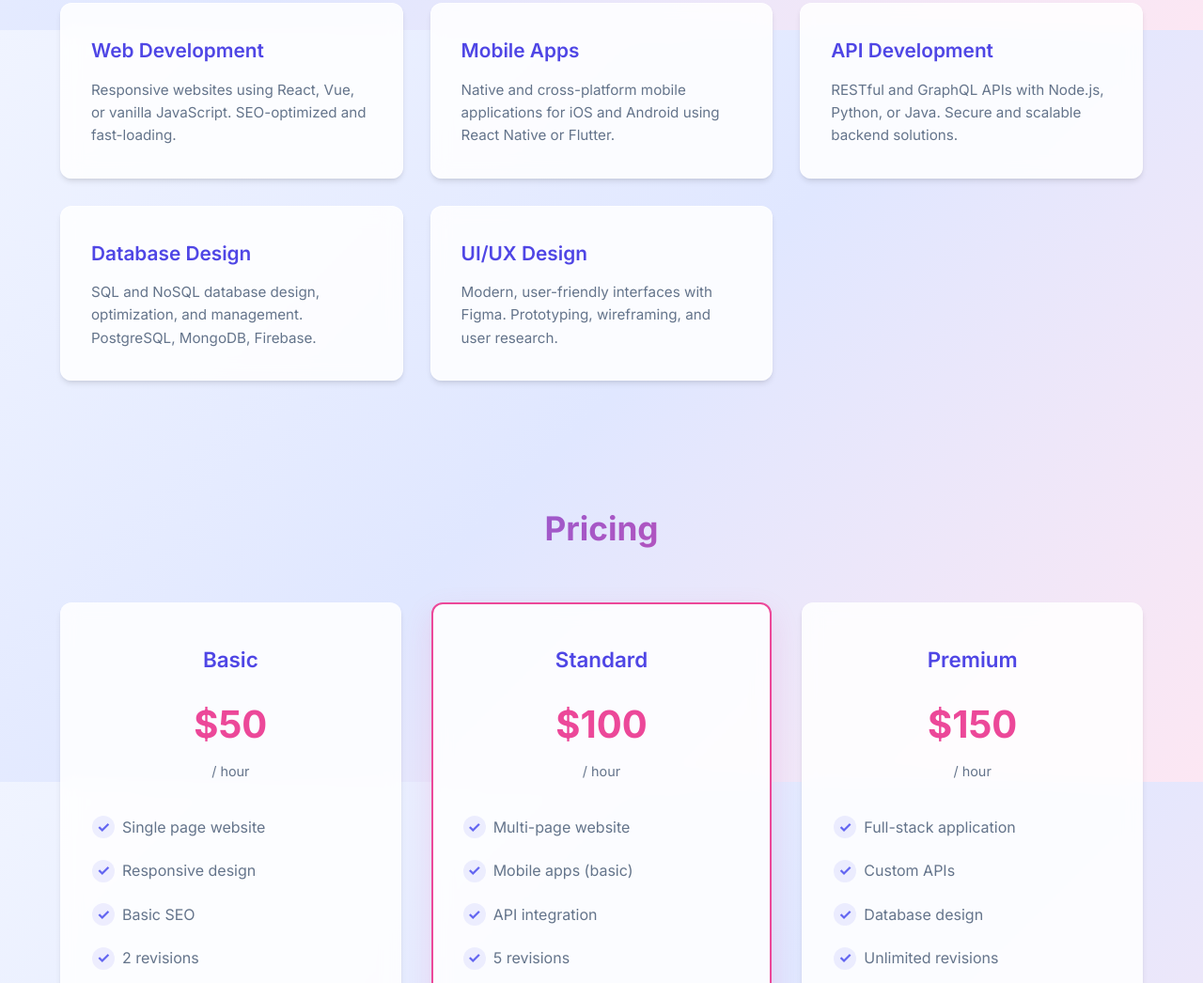
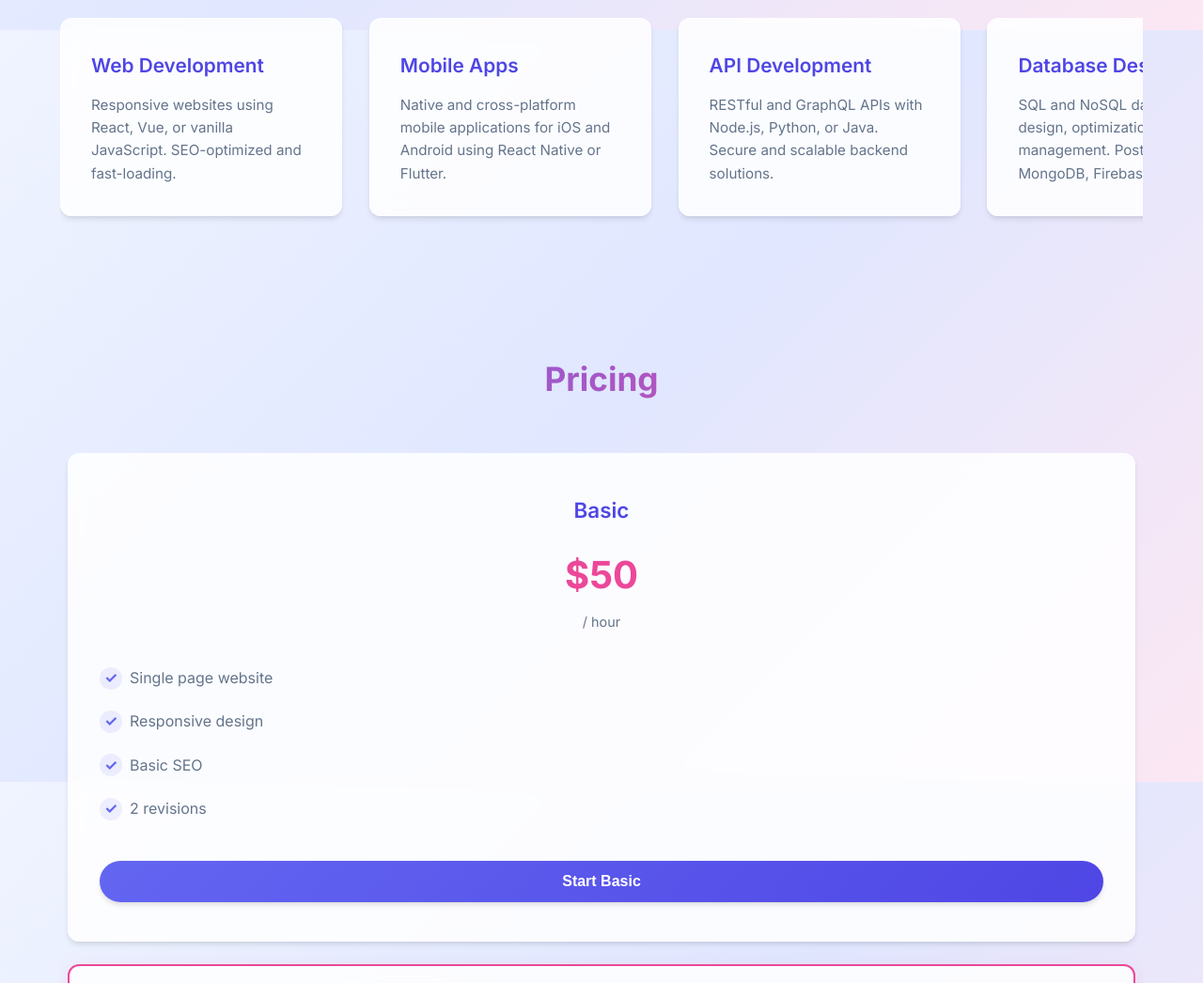
Before and after one commit to newwakar/portfolio, a website: page index.html in a window 1280 px wide. Shown: the part 768-1814 px from the top of the page at 94% size. Drawn offline with Linux system fonts and the light colour scheme.

Commit message:
Update styles.css

```diff
--- a/styles.css
+++ b/styles.css
@@ -229,7 +229,7 @@ header:hover {
     color: var(--gray);
 }
 
-/* ===== SERVICES SECTION ===== */
+/* ===== SERVICES SECTION (Horizontal Scroll) ===== */
 .services {
     padding: 4rem 0;
 }
@@ -248,12 +248,32 @@ header:hover {
 }
 
 .services-grid {
-    display: grid;
-    grid-template-columns: repeat(auto-fit, minmax(280px, 1fr));
+    display: flex;
+    overflow-x: auto;
     gap: 1.8rem;
+    padding: 1rem 0;
+    scroll-snap-type: x mandatory;
+    scrollbar-width: thin;
+    scrollbar-color: var(--primary-light) transparent;
+    -webkit-overflow-scrolling: touch;
+}
+
+.services-grid::-webkit-scrollbar {
+    height: 8px;
+}
+
+.services-grid::-webkit-scrollbar-track {
+    background: transparent;
+}
+
+.services-grid::-webkit-scrollbar-thumb {
+    background: var(--primary-light);
+    border-radius: 10px;
 }
 
 .service-card {
+    flex: 0 0 300px;
+    scroll-snap-align: start;
     background: var(--card-bg);
     backdrop-filter: blur(10px);
     padding: 2rem;
@@ -264,6 +284,19 @@ header:hover {
     cursor: pointer;
     position: relative;
     overflow: hidden;
+    opacity: 0;
+    transform: translateY(30px);
+    animation: fadeInScroll 0.6s ease forwards;
+}
+
+.service-card:nth-child(1) { animation-delay: 0.1s; }
+.service-card:nth-child(2) { animation-delay: 0.2s; }
+.service-card:nth-child(3) { animation-delay: 0.3s; }
+.service-card:nth-child(4) { animation-delay: 0.4s; }
+.service-card:nth-child(5) { animation-delay: 0.5s; }
+
+@keyframes fadeInScroll {
+    to { opacity: 1; transform: translateY(0); }
 }
 
 .service-card::before {
@@ -306,7 +339,7 @@ header:hover {
     display: none;
 }
 
-/* ===== PRICING SECTION ===== */
+/* ===== PRICING SECTION (Vertical Scroll) ===== */
 .pricing {
     padding: 4rem 0;
     background: transparent;
@@ -314,11 +347,31 @@ header:hover {
 
 .pricing-grid {
     display: grid;
-    grid-template-columns: repeat(auto-fit, minmax(280px, 1fr));
-    gap: 2rem;
+    grid-template-columns: 1fr;
+    gap: 1.5rem;
+    max-height: 600px;
+    overflow-y: auto;
+    padding: 0 0.5rem;
+    scroll-snap-type: y mandatory;
+    scrollbar-width: thin;
+    scrollbar-color: var(--secondary) transparent;
+}
+
+.pricing-grid::-webkit-scrollbar {
+    width: 8px;
+}
+
+.pricing-grid::-webkit-scrollbar-track {
+    background: transparent;
+}
+
+.pricing-grid::-webkit-scrollbar-thumb {
+    background: var(--secondary);
+    border-radius: 10px;
 }
 
 .pricing-card {
+    scroll-snap-align: start;
     background: var(--card-bg);
     backdrop-filter: blur(10px);
     padding: 2.5rem 2rem;
@@ -328,10 +381,17 @@ header:hover {
     transition: var(--transition);
     text-align: center;
     position: relative;
+    opacity: 0;
+    transform: translateY(20px);
+    animation: fadeInUp 0.5s ease forwards;
 }
 
+.pricing-card:nth-child(1) { animation-delay: 0.2s; }
+.pricing-card:nth-child(2) { animation-delay: 0.4s; }
+.pricing-card:nth-child(3) { animation-delay: 0.6s; }
+
 .pricing-card:hover {
-    transform: translateY(-6px);
+    transform: translateY(-4px) scale(1.01);
     border-color: var(--primary-light);
     box-shadow: var(--shadow-lg);
 }
@@ -343,7 +403,7 @@ header:hover {
 
 .pricing-card.featured:hover {
     border-color: var(--secondary-light);
-    transform: translateY(-8px);
+    transform: translateY(-6px);
 }
 
 .pricing-card h3 {
@@ -460,126 +520,35 @@ header:hover {
     resize: vertical;
 }
 
-.submit-button {
-    background: linear-gradient(135deg, var(--primary), var(--secondary));
-    color: white;
-    border: none;
-    padding: 1rem;
-    border-radius: 50px;
-    font-weight: 700;
-    font-size: 1.05rem;
-    cursor: pointer;
-    transition: var(--transition);
-    box-shadow: var(--shadow-sm);
-}
-
-.submit-button:hover {
-    transform: translateY(-2px);
-    box-shadow: var(--shadow-md);
-    filter: brightness(1.1);
-}
-
-.submit-button:active {
-    transform: scale(0.97);
-}
-
 /* ===== FOOTER ===== */
 footer {
     background: var(--dark);
     color: white;
     text-align: center;
-    padding: 2.5rem 0;
-    margin-top: 4rem;
-    position: relative;
-    overflow: hidden;
-}
-
-footer::before {
-    content: '';
-    position: absolute;
-    top: 0;
-    left: 0;
-    width: 100%;
-    height: 2px;
-    background: linear-gradient(90deg, var(--primary), var(--secondary), var(--accent));
-    animation: shimmer 3s ease infinite;
-}
-
-@keyframes shimmer {
-    0% { opacity: 0.5; }
-    50% { opacity: 1; }
-    100% { opacity: 0.5; }
+    padding: 2rem 0;
+    margin-top: 3rem;
 }
 
 footer p {
     margin: 0.5rem 0;
-    opacity: 0.85;
-    font-size: 0.95rem;
-}
-
-footer a {
-    color: var(--primary-light);
-    text-decoration: none;
 }
 
 /* ===== RESPONSIVE ===== */
 @media (max-width: 768px) {
     .hero h1 {
-        font-size: 2rem;
+        font-size: 1.8rem;
     }
 
     .nav-links {
-        gap: 1.2rem;
+        gap: 1rem;
         font-size: 0.9rem;
     }
 
-    .services-grid,
-    .pricing-grid {
-        grid-template-columns: 1fr;
+    .service-card {
+        flex: 0 0 250px;
     }
 
-    .contact-form {
-        padding: 1.5rem;
+    .pricing-grid {
+        max-height: 500px;
     }
 }
-
-/* ===== ADDITIONAL DECORATIVE ELEMENTS ===== */
-/* Floating geometric shapes */
-body::after {
-    content: '';
-    position: fixed;
-    top: 20%;
-    right: -100px;
-    width: 300px;
-    height: 300px;
-    background: radial-gradient(circle, rgba(99, 102, 241, 0.08) 0%, transparent 70%);
-    border-radius: 50%;
-    pointer-events: none;
-    z-index: -1;
-    animation: floatShape 12s ease-in-out infinite;
-}
-
-@keyframes floatShape {
-    0%, 100% { transform: translateY(0) rotate(0deg); }
-    33% { transform: translateY(-30px) rotate(5deg); }
-    66% { transform: translateY(20px) rotate(-5deg); }
-}
-
-body::before {
-    content: '';
-    position: fixed;
-    bottom: 10%;
-    left: -80px;
-    width: 400px;
-    height: 400px;
-    background: radial-gradient(circle, rgba(236, 72, 153, 0.06) 0%, transparent 70%);
-    border-radius: 50%;
-    pointer-events: none;
-    z-index: -1;
-    animation: floatShape2 15s ease-in-out infinite;
-}
-
-@keyframes floatShape2 {
-    0%, 100% { transform: translateY(0) rotate(0deg); }
-    50% { transform: translateY(-50px) rotate(-10deg); }
-}
```
